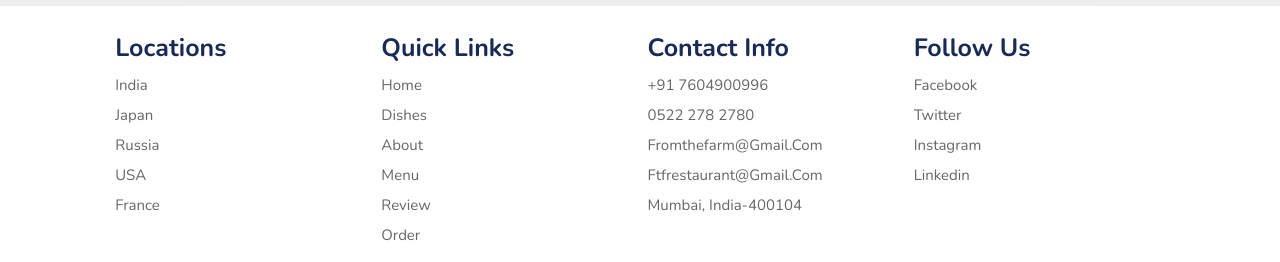
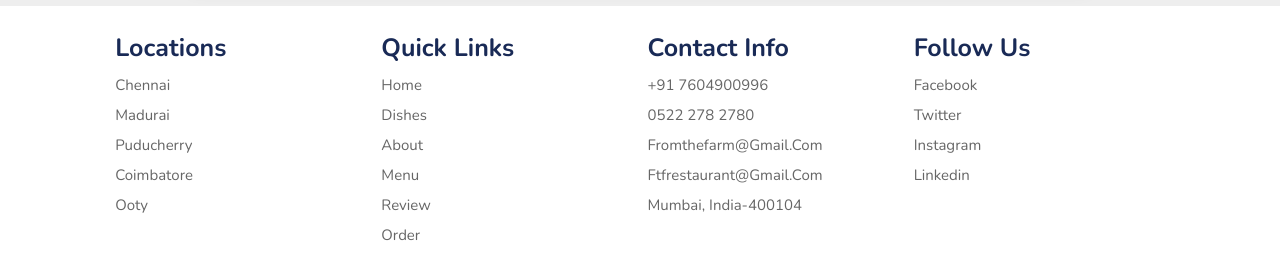
Before and after one commit to DeepthiShiv/restaurant-website, a plain HTML site: page index.html in a window 1280 px wide. Shown: the part 4044-4306 px from the top of the page. Drawn offline with nearby package versions, Linux system fonts and the light colour scheme.

Commit message:
updated index.html

```diff
--- a/index.html
+++ b/index.html
@@ -471,11 +471,11 @@
     <div class="box-container">
         <div class="box">
             <h3>locations</h3>
-            <a href="#">india</a>
-            <a href="#">japan</a>
-            <a href="#">russia</a>
-            <a href="#">USA</a>
-            <a href="#">france</a>
+            <a href="#">Chennai</a>
+            <a href="#">Madurai</a>
+            <a href="#">Puducherry</a>
+            <a href="#">Coimbatore</a>
+            <a href="#">Ooty</a>
         </div>
         <div class="box">
             <h3>quick links</h3>
```
